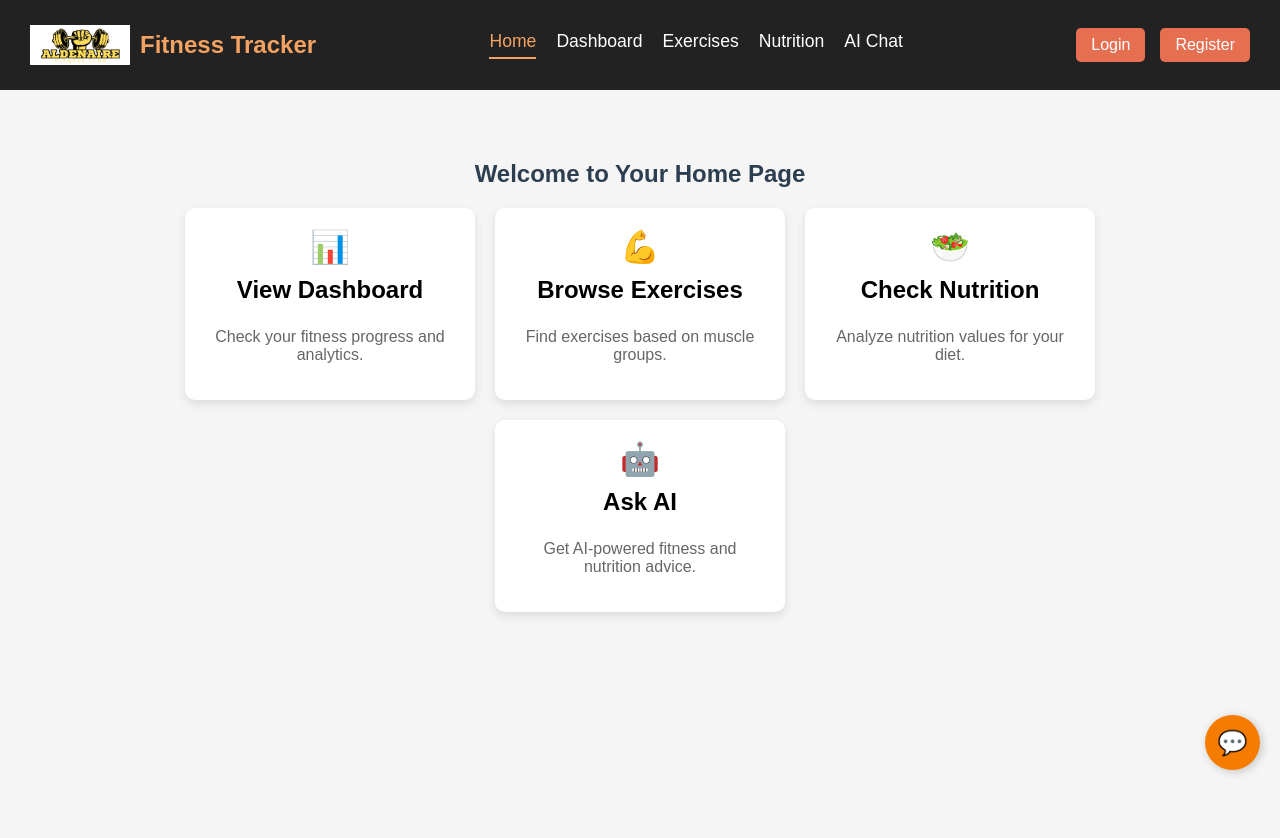
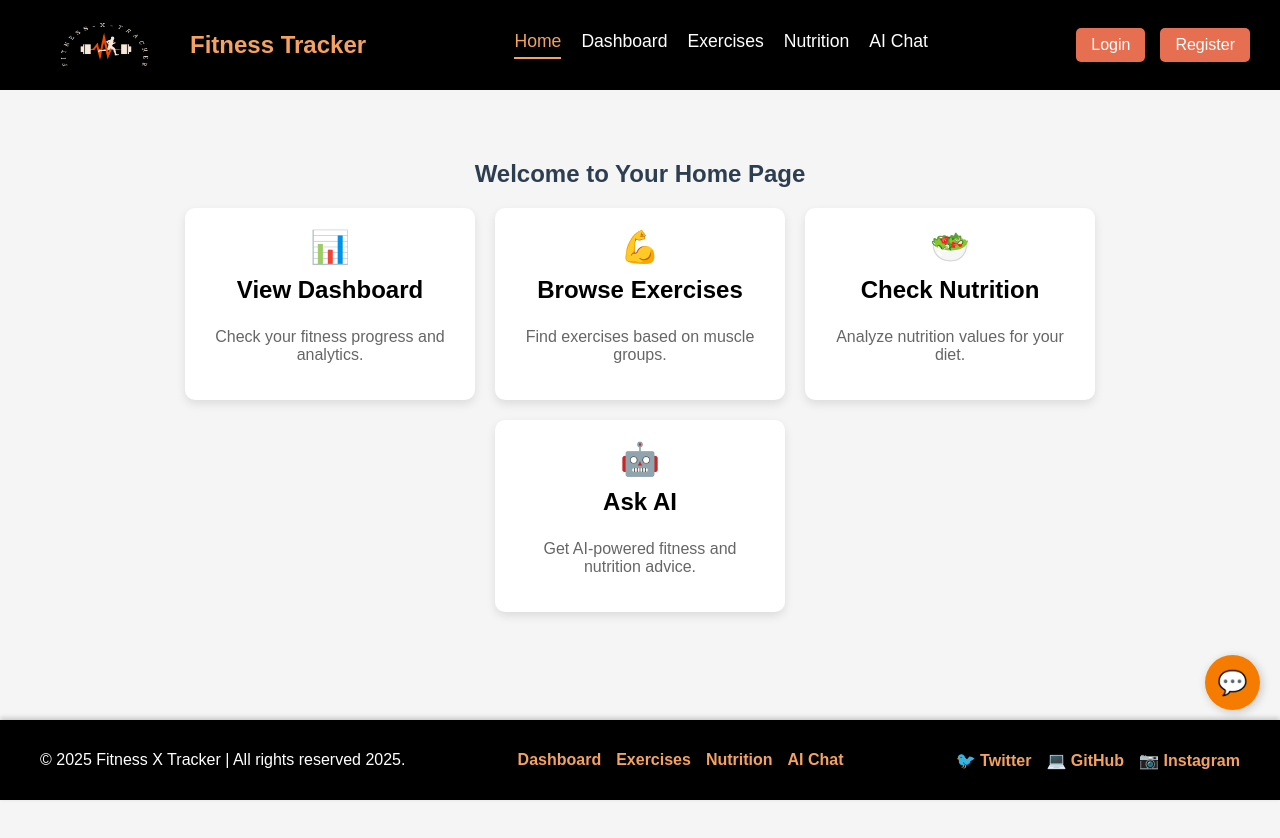
Before and after one commit to AkshayDaundkar/WebDataManagement, a React (Create React App) app in the folder frontend/: page / in a window 1280 px wide. Shown: the top 838 px of the page. Built offline with nearby package versions, Linux system fonts and the light colour scheme.

Commit message:
Added footer and Css

```diff
--- a/frontend/src/App.css
+++ b/frontend/src/App.css
@@ -8,6 +8,16 @@ body {
   width: 80%;
   margin: auto;
   padding: 20px;
+}
+
+.app-container {
+  min-height: 100vh;
+  display: flex;
+  flex-direction: column;
+}
+
+.content {
+  flex: 1; /* Pushes footer to bottom */
 }
 
 h1,
--- a/frontend/src/App.js
+++ b/frontend/src/App.js
@@ -4,6 +4,7 @@ import Navbar from "./components/Navbar";
 import AppRouter from "./routes/Router";
 import "./App.css";
 import FloatingChat from "./pages/FloatingChat";
+import Footer from "./components/Footer";
 
 function App() {
   return (
@@ -13,6 +14,7 @@ function App() {
         <AppRouter />
       </div>
       <FloatingChat />
+      <Footer />
     </Router>
   );
 }
--- /dev/null
+++ b/frontend/src/components/Footer.css
@@ -0,0 +1,44 @@
+/* Footer Styles */
+.footer {
+  background-color: black;
+  color: white;
+  text-align: center;
+  padding: 15px 0;
+  position: fixed;
+  bottom: 0;
+  width: 100%;
+  left: 0;
+  z-index: 100;
+  box-shadow: 0 -2px 5px rgba(0, 0, 0, 0.2);
+}
+
+/* Footer Container */
+.footer-container {
+  display: flex;
+  justify-content: space-between;
+  align-items: center;
+  flex-wrap: wrap;
+  max-width: 1200px;
+  margin: 0 auto;
+  padding: 0 20px;
+}
+
+/* Navigation & Social Links */
+.footer-links,
+.social-links {
+  display: flex;
+  gap: 15px;
+}
+
+.footer-links a,
+.social-links a {
+  color: #f4a261;
+  text-decoration: none;
+  font-weight: bold;
+  transition: 0.3s;
+}
+
+.footer-links a:hover,
+.social-links a:hover {
+  color: #e76f51;
+}
--- /dev/null
+++ b/frontend/src/components/Footer.js
@@ -0,0 +1,49 @@
+import React from "react";
+import { Link } from "react-router-dom";
+import "./Footer.css";
+
+const Footer = () => {
+  return (
+    <footer className="footer">
+      <div className="footer-container">
+        <p>
+          © {new Date().getFullYear()} Fitness X Tracker | All rights reserved
+          2025.
+        </p>
+
+        <div className="footer-links">
+          <Link to="/dashboard">Dashboard</Link>
+          <Link to="/exercises">Exercises</Link>
+          <Link to="/nutrition">Nutrition</Link>
+          <Link to="/ai-chat">AI Chat</Link>
+        </div>
+
+        <div className="social-links">
+          <a
+            href="https://twitter.com"
+            target="_blank"
+            rel="noopener noreferrer"
+          >
+            🐦 Twitter
+          </a>
+          <a
+            href="https://github.com"
+            target="_blank"
+            rel="noopener noreferrer"
+          >
+            💻 GitHub
+          </a>
+          <a
+            href="https://instagram.com"
+            target="_blank"
+            rel="noopener noreferrer"
+          >
+            📷 Instagram
+          </a>
+        </div>
+      </div>
+    </footer>
+  );
+};
+
+export default Footer;
--- a/frontend/src/components/Navbar.css
+++ b/frontend/src/components/Navbar.css
@@ -3,7 +3,7 @@
   display: flex;
   justify-content: space-between;
   align-items: center;
-  background: #222;
+  background: black;
   color: white;
   padding: 15px 30px;
   box-shadow: 0 4px 10px rgba(0, 0, 0, 0.2);
@@ -17,8 +17,8 @@
 }
 
 .logo-img {
-  width: 100px;
-  height: 40px;
+  width: 150px;
+  height: 50px;
   margin-right: 10px;
 }
 
--- a/frontend/src/pages/FloatingChat.css
+++ b/frontend/src/pages/FloatingChat.css
@@ -1,7 +1,8 @@
 /* Floating Chat Button */
 .floating-chat-btn {
   position: fixed;
-  bottom: 20px;
+  z-index: 999;
+  bottom: 80px;
   right: 20px;
   background-color: #f57c00;
   color: white;
```
Also changed, not shown: frontend/src/assets/logo.png.
